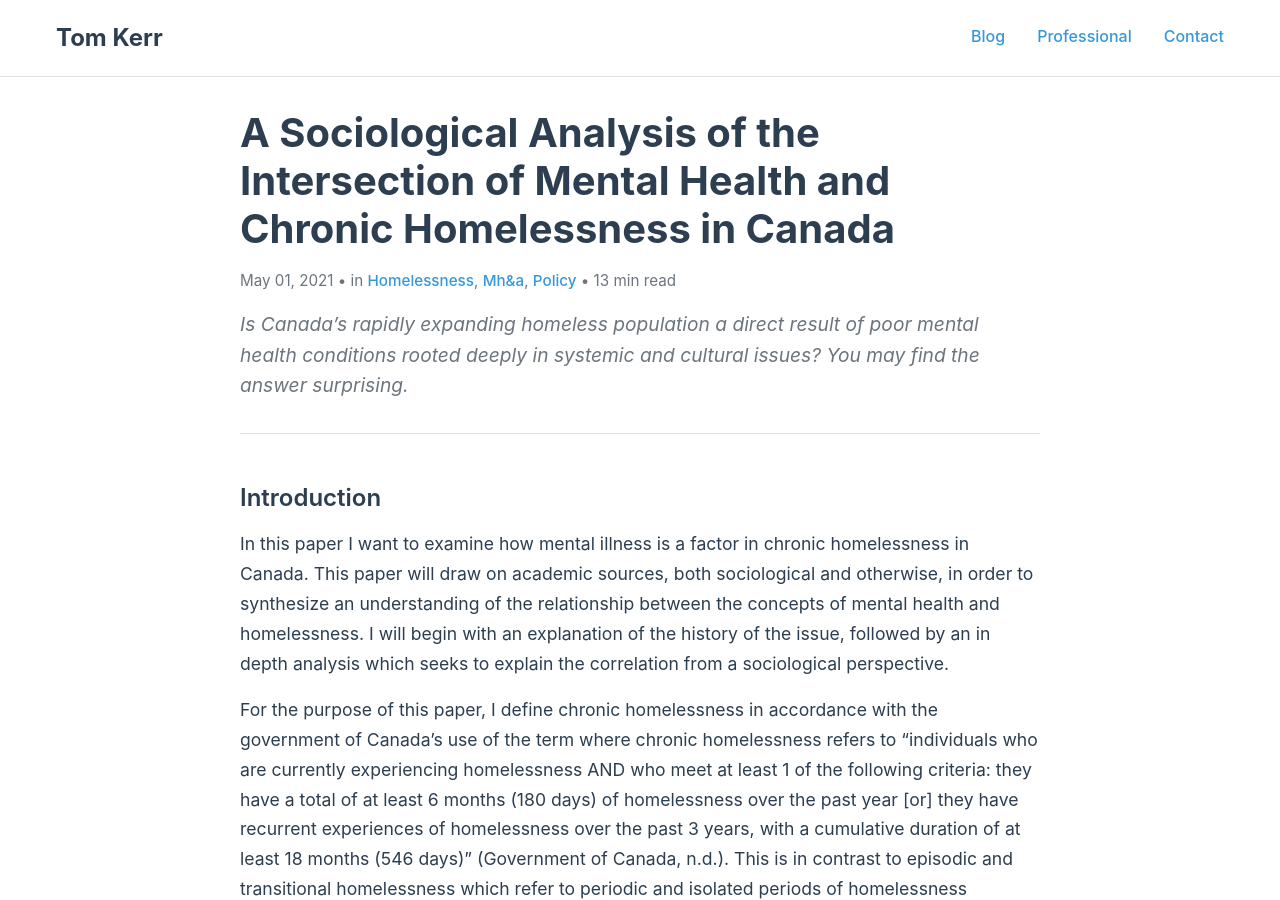
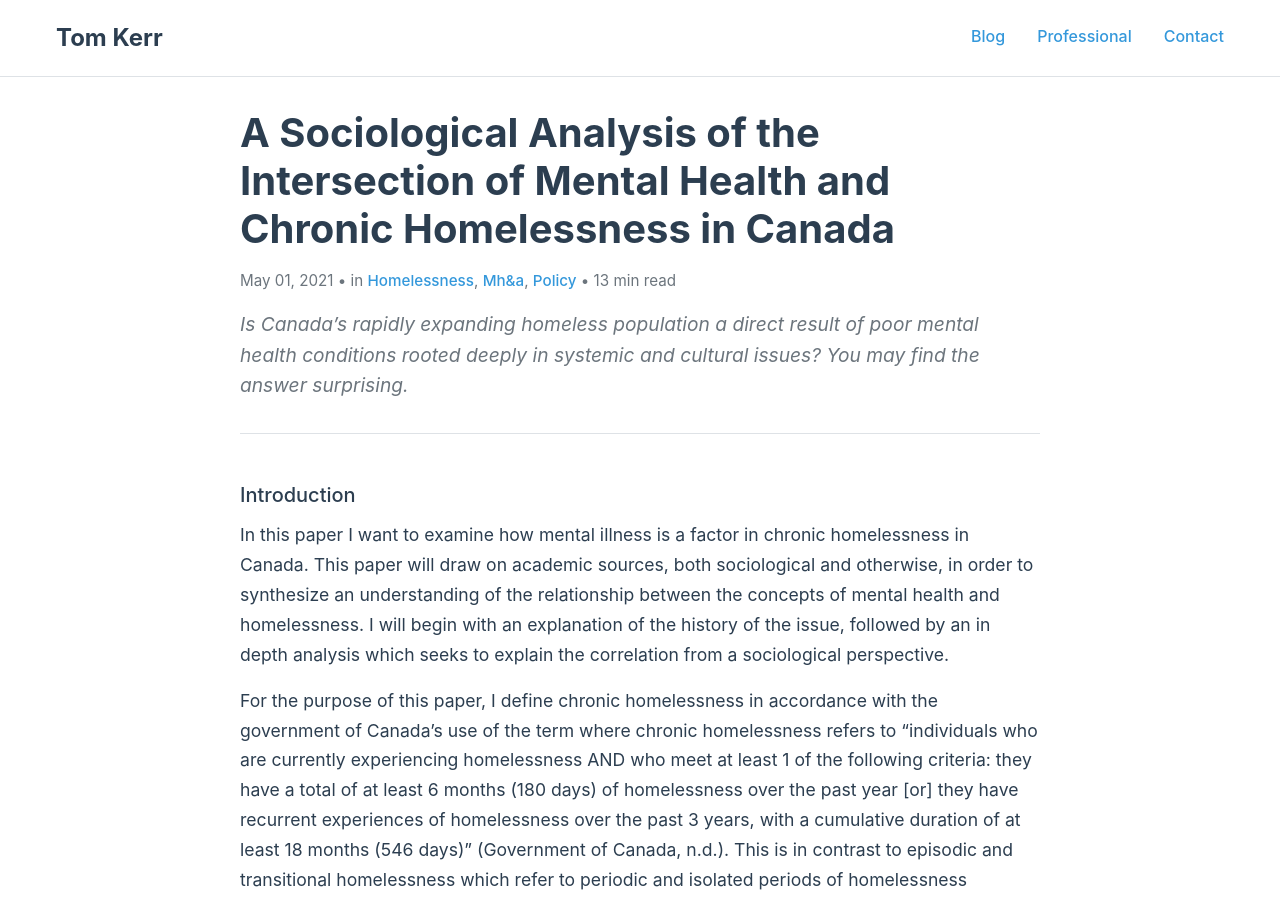
Before and after one commit to TDK250/Toms-Site, a Jekyll site: the page built from _posts/2021-03-31-homelessness.md, in a window 1280 px wide and 900 px high. Built offline with Jekyll 4.4.1, drawn with Linux system fonts in a browser that asks for light colours.

```diff
--- a/_posts/2021-03-31-homelessness.md
+++ b/_posts/2021-03-31-homelessness.md
@@ -7,7 +7,7 @@ tags: [homelessness, mh&a, policy]
 excerpt: "Is Canada’s rapidly expanding homeless population a direct result of poor mental health conditions rooted deeply in systemic and cultural issues? You may find the answer surprising."
 ---
 
-### Introduction
+#### Introduction
 
 In this paper I want to examine how mental illness is a factor in chronic homelessness in Canada. This paper will draw on academic sources, both sociological and otherwise, in order to synthesize an understanding of the relationship between the concepts of mental health and homelessness. I will begin with an explanation of the history of the issue, followed by an in depth analysis which seeks to explain the correlation from a sociological perspective.
 
@@ -17,7 +17,7 @@ It is also important to mention that mental illness is not the only correlative
 
 As a final note, one of the issues with homelessness is that it’s not always visible. Although chronic homelessness is easier to count than transitional homelessness, the scale of the issue makes tracking it a monumental task nonetheless. Roger Nooe (2010) explains that tracking rates of mental illness among chronic homeless populations is even more challenging as small adjustments in methodology tend to lead to wild varions in results. As such, it is often difficult to find data which is as up to date as is ideal for tracking an issue which is as quickly changing as this one. This is a widely acknowledged fact among homelessness advocacy and research groups. As a result, the norm in the field seems to be to construct general trends from the data that is available. This is a task which I will refrain from partaking in myself as I am not equipped to handle such data responsibly. In lieu, I will rely on organizations which are known for their efforts on the issue. I have discovered that even scholarly papers are forced to rely on non academic sources for their figures regarding these issues (Piat et al., 2015).
 
-### HISTORY
+#### HISTORY
 
 There have been two significant historical events which have led to widespread homelessness in Canada today. These are the abolition of the housing policy in the 1980s and 1990s and the deinstitutionalization of individuals with mental illness around the same time.
 
@@ -27,7 +27,7 @@ For reasons which will be further discussed later, individuals with mental illne
 
 This leads us to today. According to more recent data courtesy of the homeless hub, as of 2013, there have been roughly eight thousand people experiencing chronic homelessness in Canada at a given time (Gaetz et al., 2016). With this, the correlation to mental health is ever present (Calsyn et al., 1991), (Calvo, 2020). It could be argued that this correlation is due to the remnants of the deinstitutionalization mentioned earlier. However, this correlation seems to be present even in countries with different histories of mental health treatments. For example, a Spanish study determined that mental illness is the number one risk factor that differentiates episodic and transitional homelessness from chronic homelessness, where chronically homeless individuals were much more likely to suffer from a mental health condition. The most common issues were found to be addictions such as alcohol (Calvo, 2020). This proves that mental illness is a major factor in chronic homelessness outside of Canada too.
 
-### DISCUSSION
+#### DISCUSSION
 
 In this section, I will establish several facts about the relationship between mental health and homelessness. The following section will attempt to define several sociological factors that are present in this relationship. It is my hope that with a better understanding of the mechanisms through which these concepts are interconnected, it will be possible to make more informed decisions to address the issue in the future.
 
@@ -45,7 +45,7 @@ Another policy Finland has adopted is with regards to mental health services. In
 
 It has now been established that homelessness is likely solvable. Therefore, the question becomes what does the fact that Canada allows chronic homelessness to persist say about Canadian culture? I posit that Canada remains a deeply classist and ableist society. Given the intersection between low class and disability, to ignore one would necessarily be to ignore the other. Although Canada claims to care about the mentally ill, it consistently ignores the homeless.
 
-### SUMMARY
+#### SUMMARY
 
 Through this exploration into mental health’s relationship to chronic homelessness in Canada, we have discovered several important facts about the topics’ intersection. In the beginning, I seeked to establish an understanding of the mechanisms behind their relationship. Now, I’ve pinpointed three distinct revelations I’ve had regarding these subjects. First, the intersection of mental illness and homelessness is a deeply cyclical and self-referential structure. Mental illness leads to homelessness but homelessness also leads to mental illness through socialization and internalization. Second, the side-effects of a meritocratic system are damaging to those suffering from mental illness and often pushes them toward homelessness. In order to solve homelessness, a certain degree of meritocratic idealism must be abandoned lest it continue to widen the intersection of homeless and mentally ill individuals. Finally, effective methods of tackling homelessness are out there but there seems to be a general unwill to adopt them within Canadian society. This could be due to the meritocratic ideals mentioned earlier, or a deeper classist and ableist force hidden within the society as a whole.
 
@@ -61,7 +61,7 @@ Even before making this discovery, while researching this topic I reflected on m
 
 
 
-### Works cited
+#### Works cited
 
 American Psychiatric Association. (n.d.) What Is Mental Illness? American Psychiatric Association. https://www.psychiatry.org/patients-families/what-is-mental-illness
 
```
